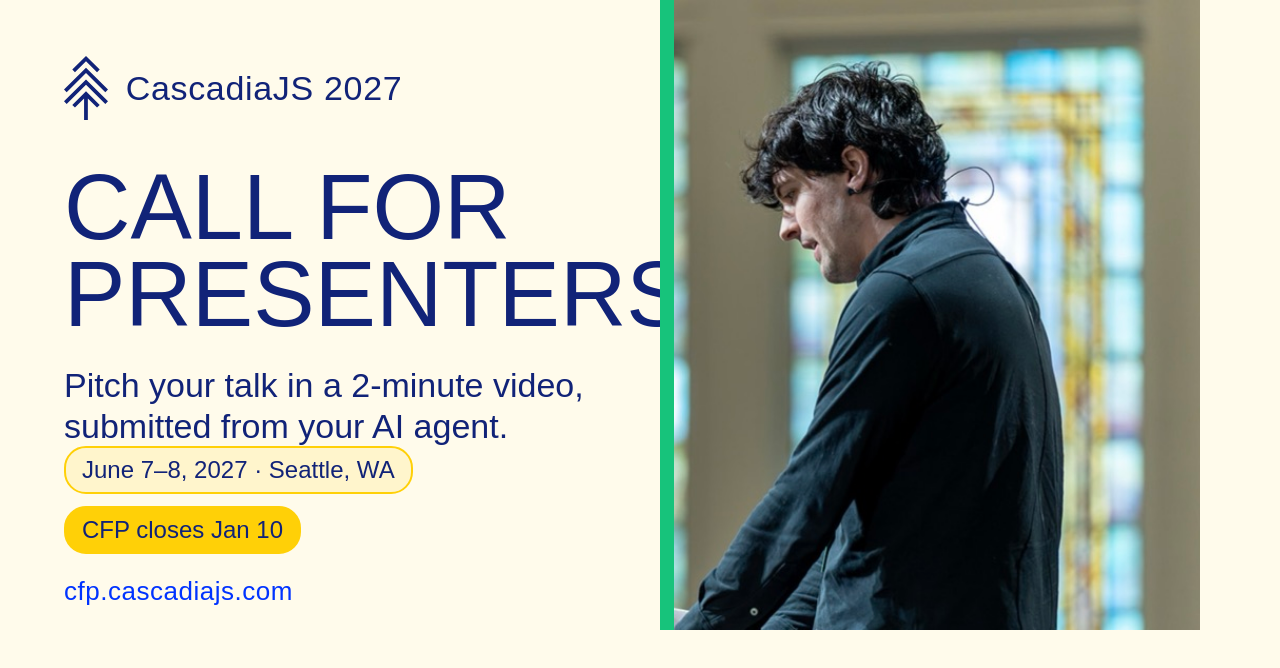
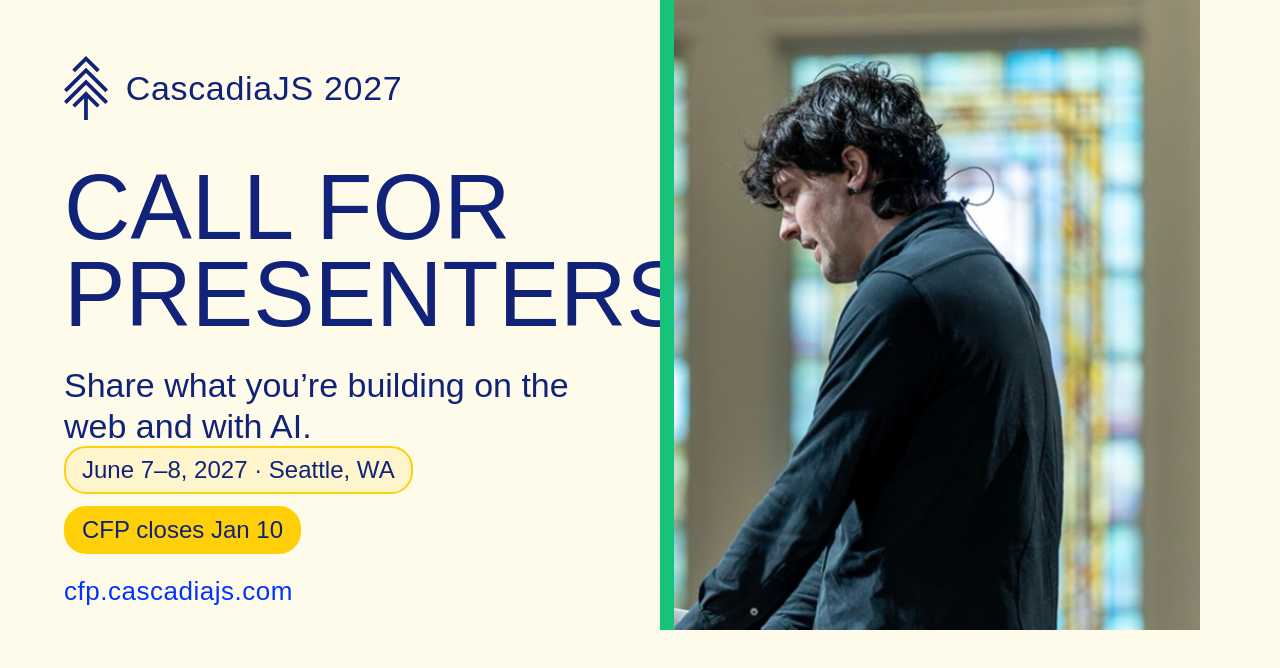
Before and after one commit to cascadiajs/cascadiajs-cfp, a website: page design/og-image.html in a window 1280 px wide. Drawn offline with Linux system fonts and the light colour scheme; a web font is replaced by a local one.

Commit message:
fix: drop how-to-submit wording from the sharing image
Presenters can now submit from an AI agent or on the website, so the image
and its preview description no longer describe how submission works.

Co-Authored-By: Claude Opus 5.5 <noreply@anthropic.com>

```diff
--- a/design/og-image.html
+++ b/design/og-image.html
@@ -37,7 +37,7 @@
   <div class="text">
     <div class="brand"><img src="../public/images/cjs-icon-blue.svg" alt=""><span>CascadiaJS 2027</span></div>
     <h1>Call for<br>Presenters</h1>
-    <p class="sub">Pitch your talk in a 2-minute video, submitted from your AI agent.</p>
+    <p class="sub">Share what you’re building on the web and with AI.</p>
     <div class="facts">
       <span>June 7–8, 2027 · Seattle, WA</span>
       <span class="close">CFP closes Jan 10</span>
```
Also changed, not shown: public/index.html (+1 -1 lines), public/images/og-image.jpg.
